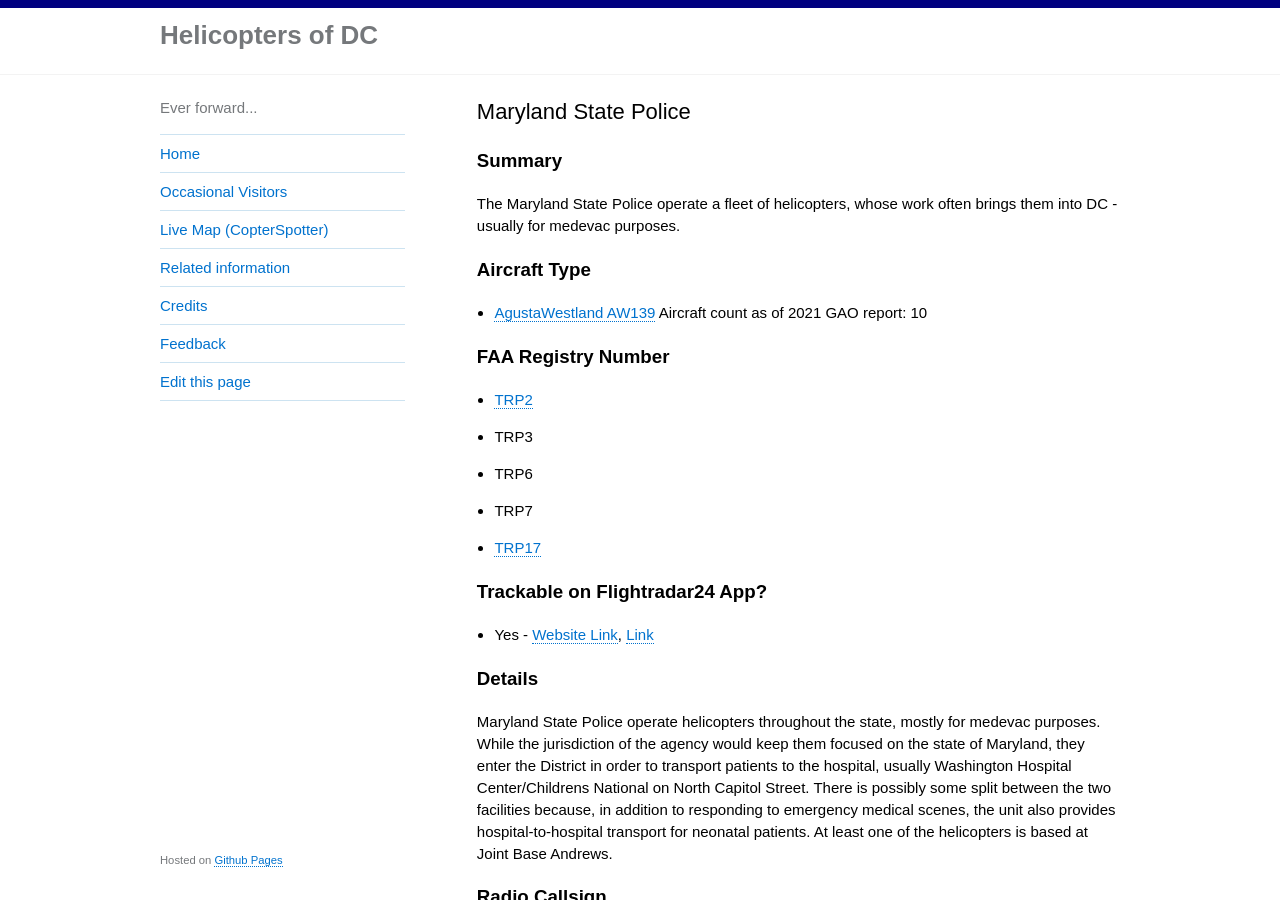
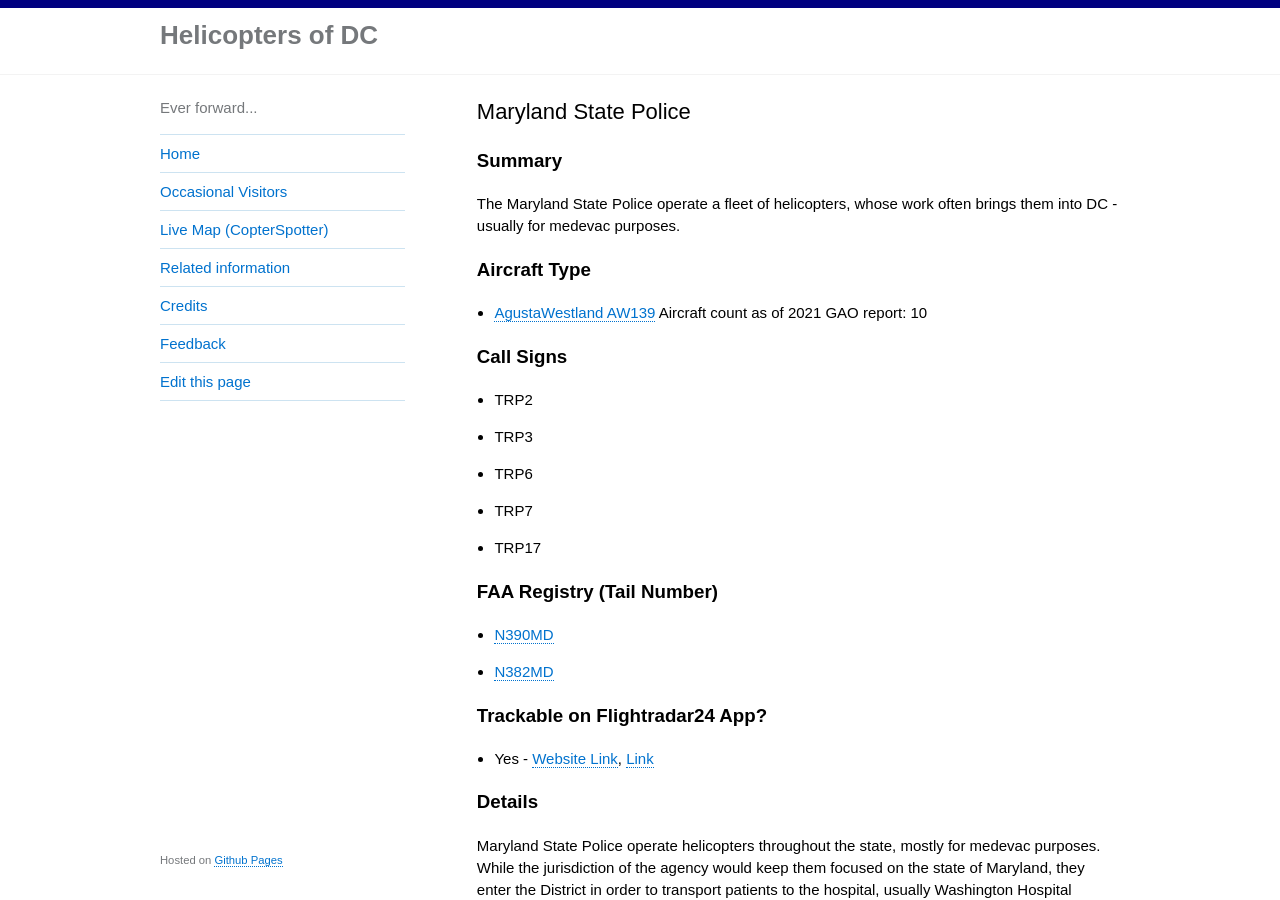
Before and after one commit to gbinal/dc-helicopters, a Jekyll site: the page built from _helicopters/99-maryland-state-police.md, in a window 1280 px wide and 900 px high. Built offline with Jekyll 4.4.1, drawn with Linux system fonts in a browser that asks for light colours.

Commit message:
changing tail numbers

```diff
--- a/_helicopters/99-maryland-state-police.md
+++ b/_helicopters/99-maryland-state-police.md
@@ -10,12 +10,16 @@
 ### Aircraft Type
 * [AgustaWestland AW139](https://en.wikipedia.org/wiki/AgustaWestland_AW139) Aircraft count as of 2021 GAO report: 10
 
-### FAA Registry Number
-* [TRP2](https://registry.faa.gov/aircraftinquiry/NNum_Results.aspx?NNumbertxt=TRP2)
+### Call Signs
+* TRP2
 * TRP3
 * TRP6
 * TRP7
-* [TRP17](https://registry.faa.gov/aircraftinquiry/NNum_Results.aspx?NNumbertxt=TRP17)
+* TRP17
+
+### FAA Registry (Tail Number)
+- [N390MD](https://www.flightradar24.com/data/aircraft/n390md)
+- [N382MD](https://www.flightradar24.com/data/aircraft/n382md)
 
 ### Trackable on Flightradar24 App?
 * Yes - [Website Link](https://www.flightradar24.com/data/aircraft/TRP2), [Link](https://www.flightradar24.com/data/aircraft/TRP17)
```
